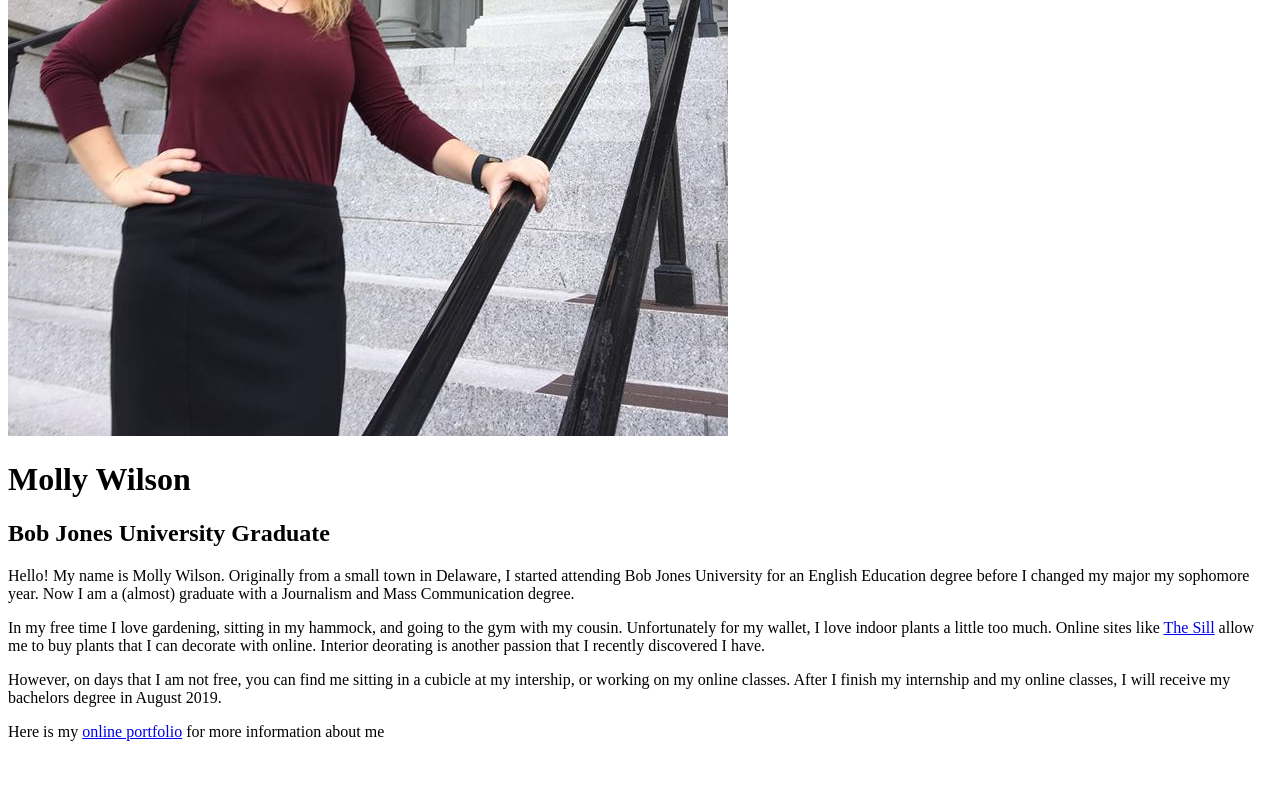
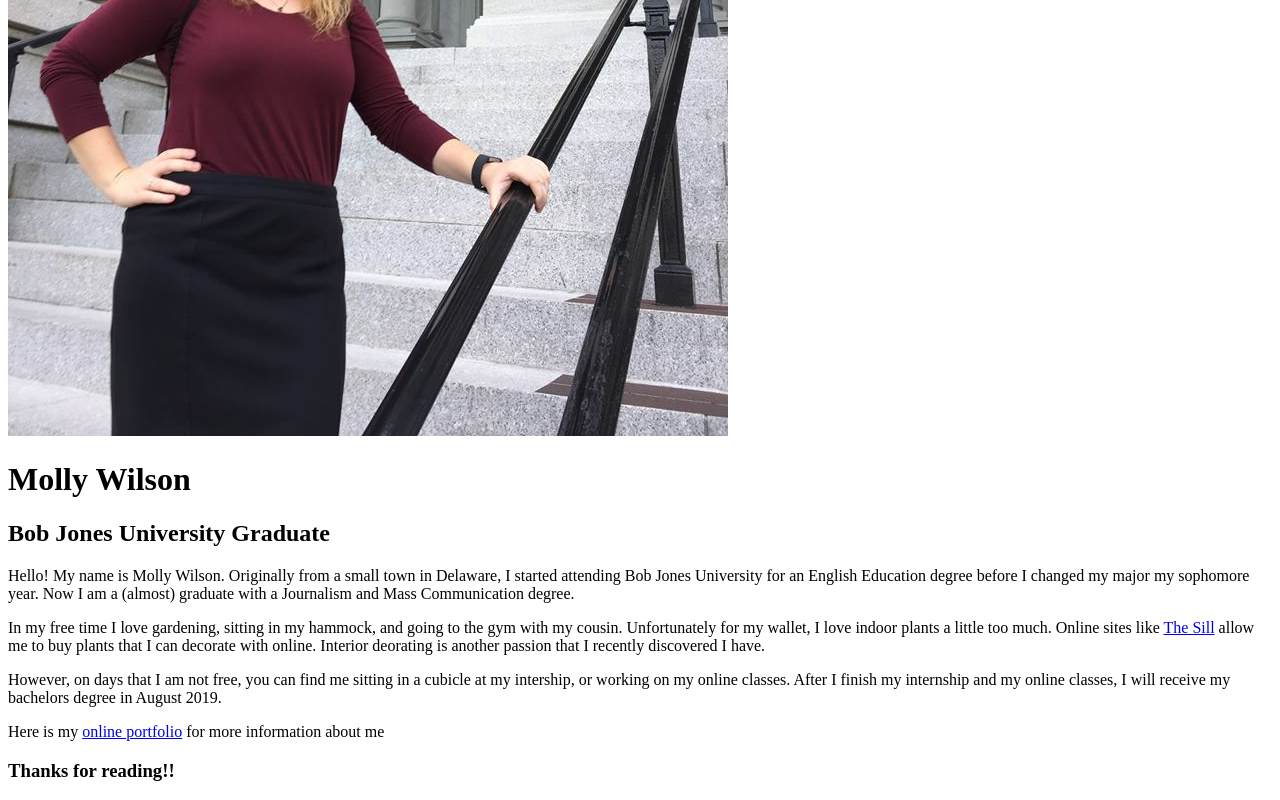
Before and after one commit to wilsonmollyb/wilsonmollyb.github.io, a plain HTML site: page alittleaboutme.html in a window 1280 px wide. Shown: the part 532-1332 px from the top of the page. Before the commit the page ends 1289 px from the top, so only its background shows below. Drawn offline with Linux system fonts and the light colour scheme.

Commit message:
Update alittleaboutme.html

```diff
--- a/alittleaboutme.html
+++ b/alittleaboutme.html
@@ -25,6 +25,7 @@
   <p>Here is my <a
                    href="https://wilsonmollyb.wixsite.com/portfolio"> online portfolio</a>
     for more information about me </p>
+  <h3> Thanks for reading!! </h3>
 </p>
 </body>
 </html>
```
